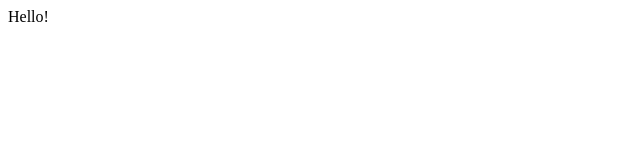
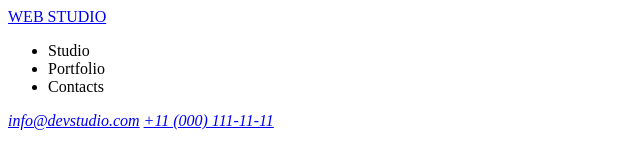
Before and after one commit to ViktoriiaOlex/goit-markup-hw-01, a plain HTML site: page index.html in a window 1280 px wide. Shown: the whole page, without its empty margins (0-640 px from the left). Drawn offline with Linux system fonts and the light colour scheme.

Commit message:
Add header to index.html

```diff
--- a/index.html
+++ b/index.html
@@ -1,8 +1,28 @@
-<html>
+<!DOCTYPE html>
+<html lang="uk">
   <head>
+    <meta charset="UTF-8" />
+    <meta name="viewport" content="width=device-width, initial-scale=1.0" />
     <title>Homework 1</title>
   </head>
   <body>
-    Hello!
+    <header>
+      <a href="./index.html">WEB STUDIO</a>
+      <nav>
+        <ul>
+          <li>Studio</li>
+          <li>Portfolio</li>
+          <li>Contacts</li>
+        </ul>
+      </nav>
+      <address>
+        <a href="mailto:info@devstudio.com">info@devstudio.com</a>
+        <a href="tel:+110001111111">+11 (000) 111-11-11</a>
+      </address>
+    </header>
+    <main>
+      <section></section>
+    </main>
+    <footer></footer>
   </body>
 </html>
```
